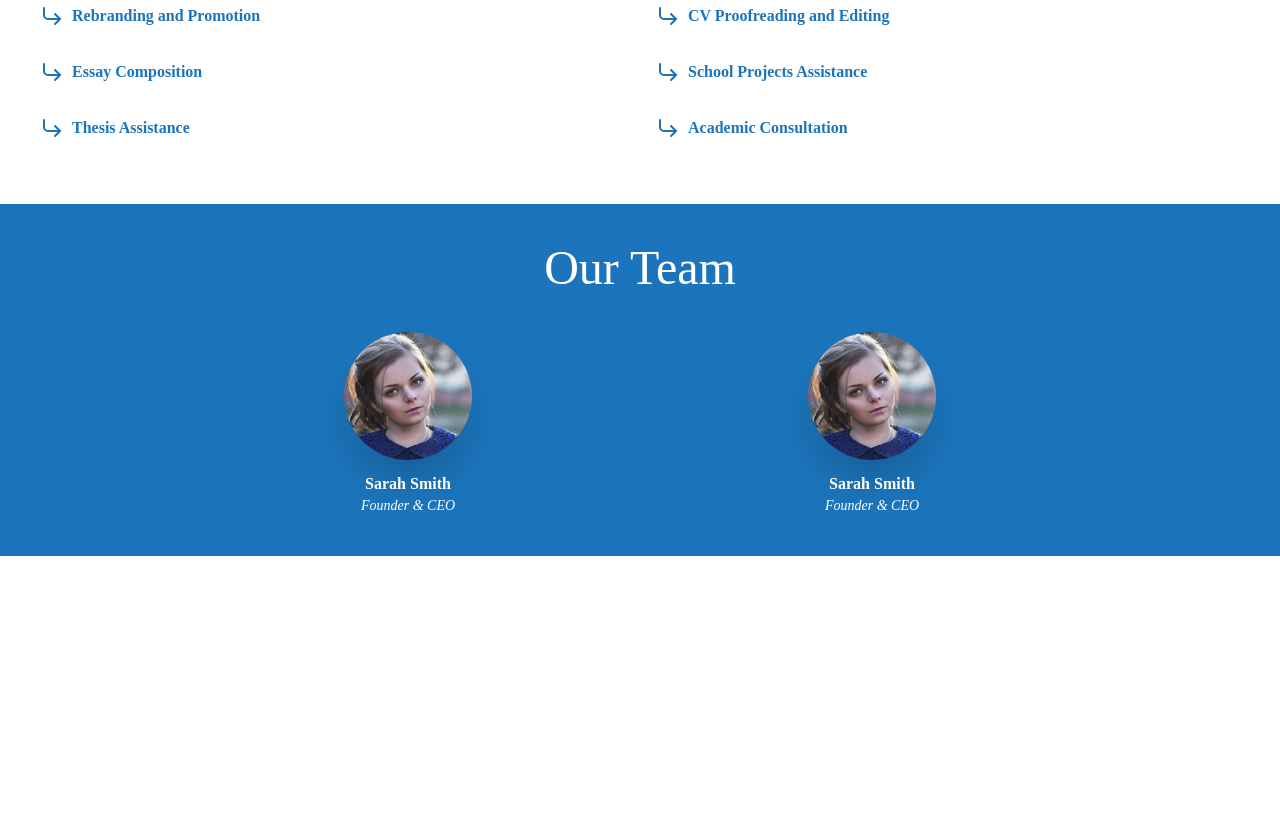
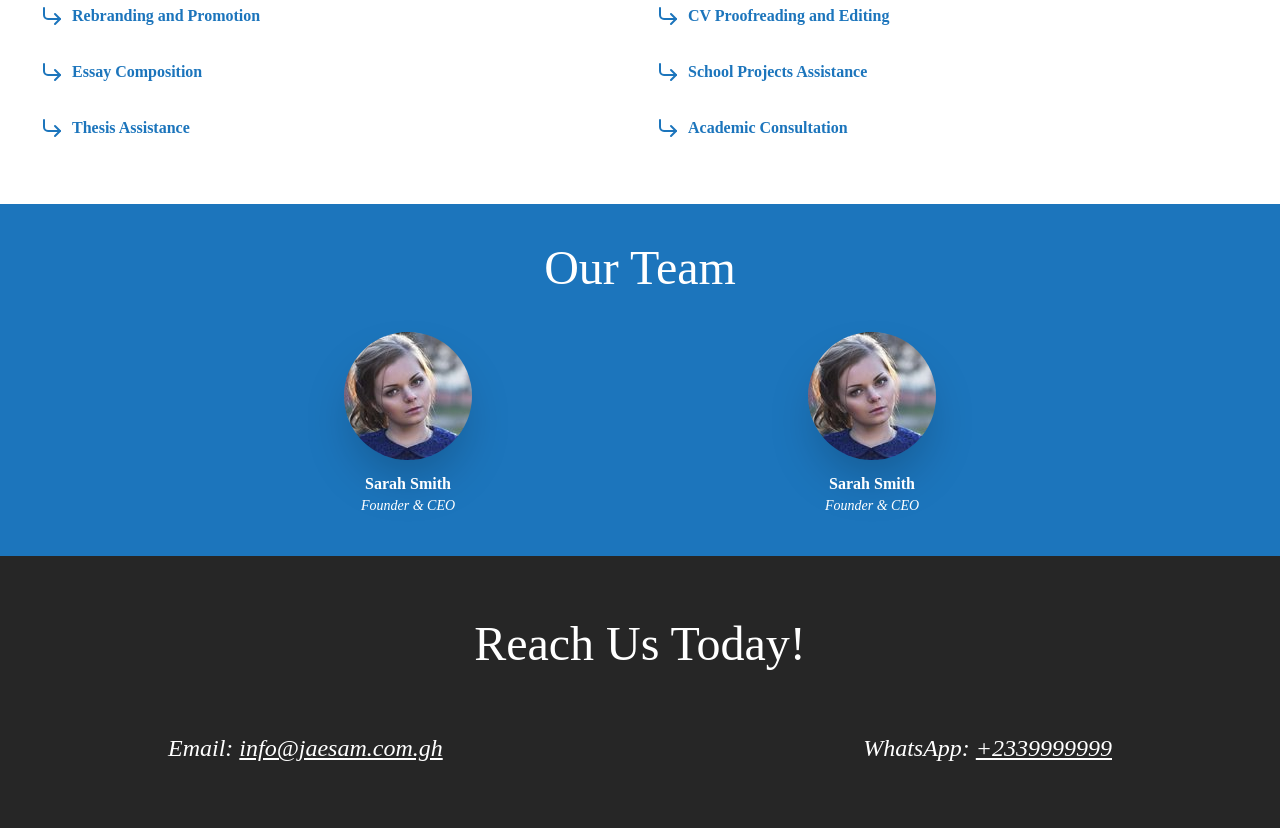
Before and after one commit to MorteyKafui/jaesem-website, an Astro site: page / in a window 1280 px wide. Shown: the part 2782-3610 px from the top of the page. Before the commit the page ends 3338 px from the top, so only its background shows below. Built offline with nearby package versions, Linux system fonts and the light colour scheme; Astro itself is replaced by a stand-in of ours; a web font is replaced by a local one.

Commit message:
add contact

```diff
--- /dev/null
+++ b/src/components/Contact.astro
@@ -0,0 +1,17 @@
+<section id="contact" class="bg-darkColor text-white">
+  <div class="max-w-5xl container px-10 py-16 mx-auto lg:text-2xl">
+    <h2 class="font-nunito text-5xl text-center text-white mb-16">
+      Reach Us Today!
+    </h2>
+    <address
+      class="flex flex-col lg:flex-row justify-between items-center gap-10"
+    >
+      <p>
+        Email: <a class="underline" href="mailto:someone@info.com"
+          >info@jaesam.com.gh</a
+        >
+      </p>
+      <p>WhatsApp: <a class="underline" href="tel">+2339999999</a></p>
+    </address>
+  </div>
+</section>
--- a/src/components/Showcase.astro
+++ b/src/components/Showcase.astro
@@ -25,7 +25,7 @@
           >Get Started
         </a>
         <a
-          href="#"
+          href="#contact"
           class="px-8 py-2 text-center border border-blueColor text-blueColor shadow-xl hover:text-white hover:border hover:bg-blueColor transition-all duration-500"
           >Contact Us</a
         >
--- a/src/components/Team.astro
+++ b/src/components/Team.astro
@@ -38,8 +38,6 @@
 
   gsap.from("#team .team", {
     opacity: 0,
-    y: 100,
-    scale: 1,
     ease: "power4.inOut",
     yoyo: true,
     duration: 2,
--- a/src/pages/index.astro
+++ b/src/pages/index.astro
@@ -5,6 +5,7 @@ import About from "@/components/About.astro";
 import Mission from "@/components/Mission.astro";
 import Services from "@/components/Services.astro";
 import Team from "@/components/Team.astro";
+import Contact from "@/components/Contact.astro";
 ---
 
 <MainLayout>
@@ -13,4 +14,5 @@ import Team from "@/components/Team.astro";
   <Mission />
   <Services />
   <Team />
+  <Contact />
 </MainLayout>
--- a/src/styles/globals.css
+++ b/src/styles/globals.css
@@ -125,6 +125,10 @@
   font-style: normal;
 }
 
+html {
+  scroll-behavior: smooth;
+}
+
 body {
   font-family: "Supreme-Regular";
 }
```
